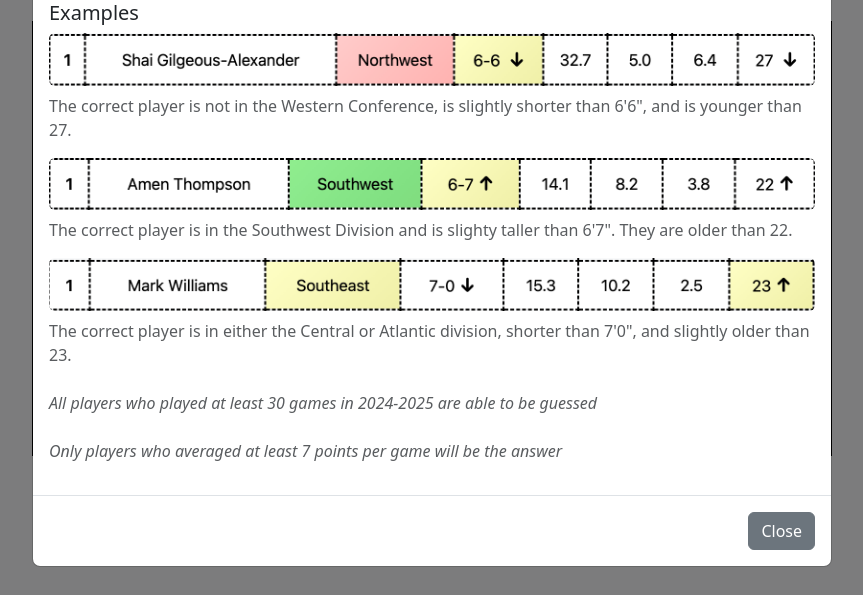
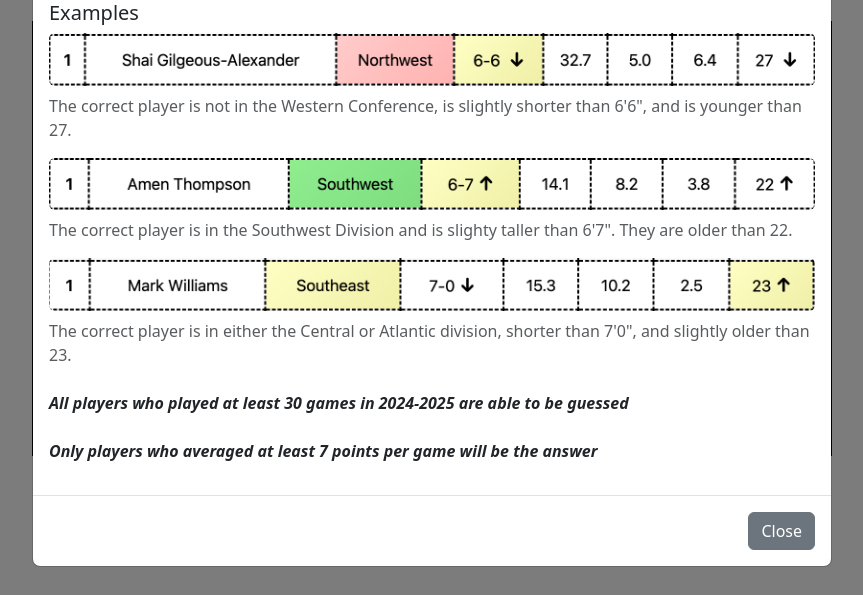
Before and after one commit to anshah1/Hoopheads, a Flask app: page / in a window 1280 px wide, after a click on "How To Play". Shown: the part 388-983 px from the top of the page, without its empty margins (208-1071 px from the left). Run offline with Flask 3, Linux system fonts and the light colour scheme.

Commit message:
rules cleaner

```diff
--- a/templates/layout.html
+++ b/templates/layout.html
@@ -100,8 +100,8 @@
                         <p class="mt-2 mb-2 text-muted">The correct player is in either the Central or Atlantic division, shorter than 7'0", and slightly older than 23.</p>
                     </div>
 
-                    <p class="mt-4 fst-italic text-muted">All players who played at least 30 games in 2024-2025 are able to be guessed</p>
-                    <p class="mt-4 fst-italic text-muted">Only players who averaged at least 7 points per game will be the answer</p>
+                    <p class="mt-4 fst-italic fw-bold">All players who played at least 30 games in 2024-2025 are able to be guessed</p>
+                    <p class="mt-4 fst-italic fw-bold">Only players who averaged at least 7 points per game will be the answer</p>
                 </div>
                 <div class="modal-footer">
                     <button type="button" class="btn btn-secondary" data-bs-dismiss="modal">Close</button>
```
